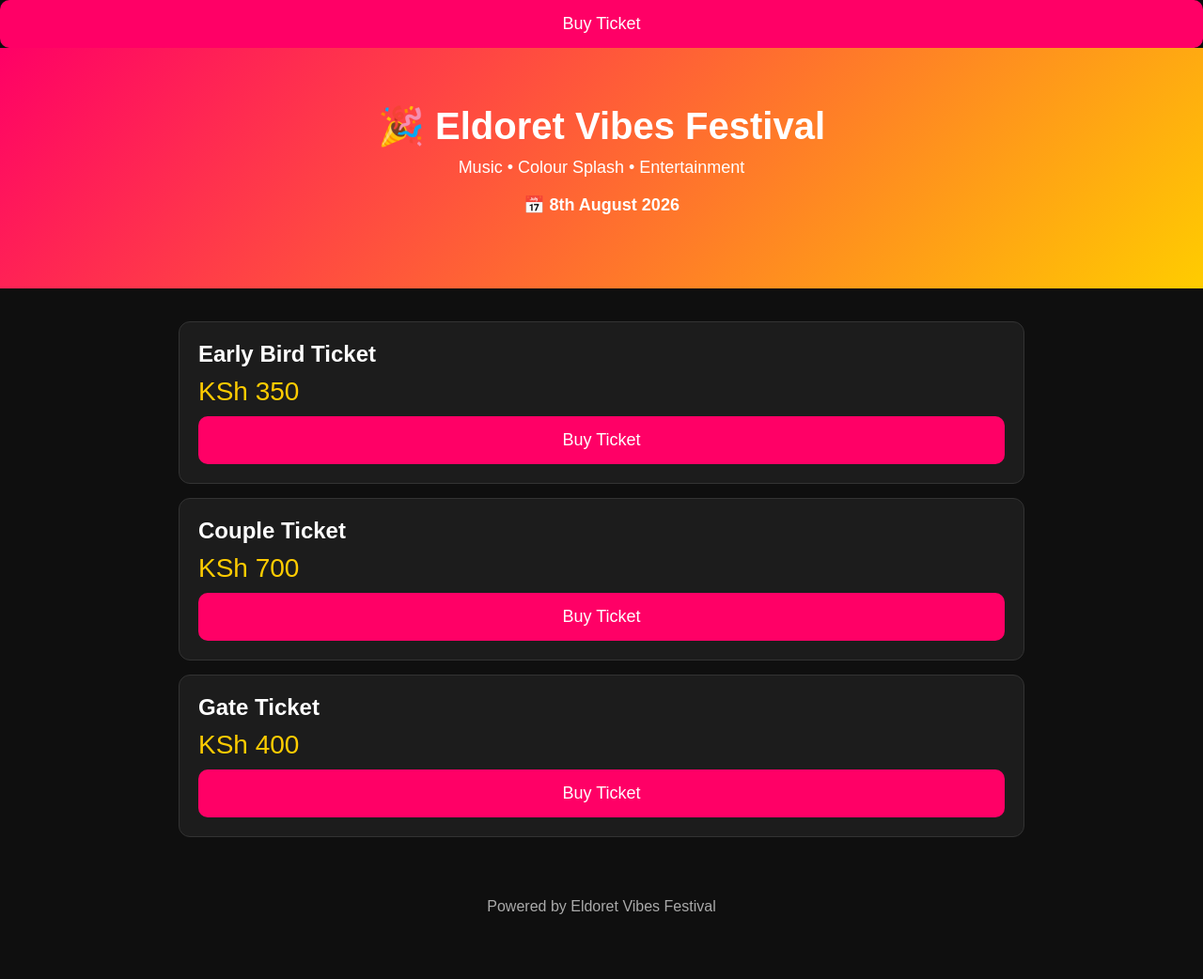
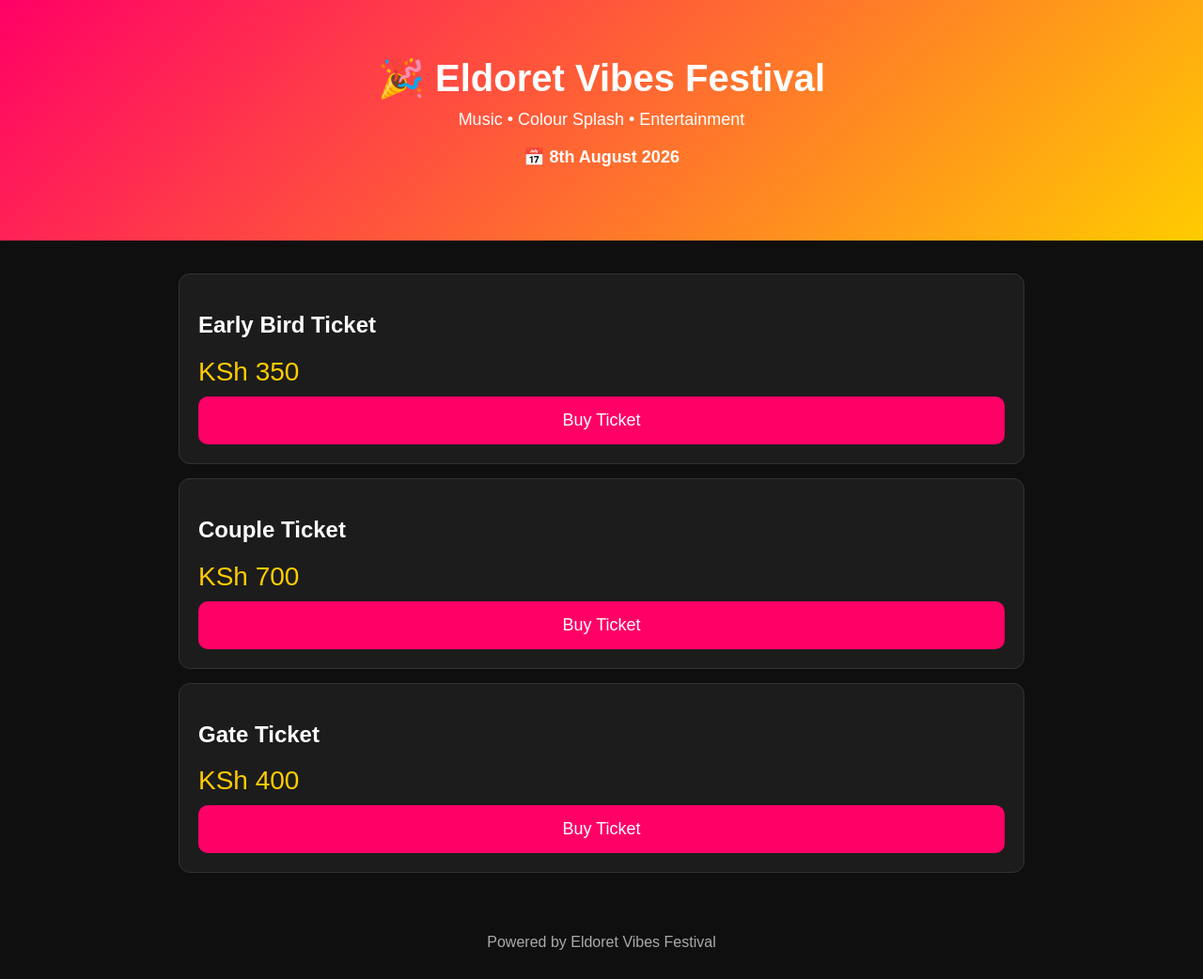
Before and after one commit to eldoret-vibes/eldoret-vibes-festival-2926, a plain HTML site: page index.html in a window 1280 px wide. Shown: the whole page at 94% size. Before the commit the page ends 1004 px from the top, so only its background shows below. Drawn offline with Linux system fonts and the light colour scheme.

Commit message:
Update index.html

```diff
--- a/index.html
+++ b/index.html
@@ -1,6 +1,4 @@
-<a href="https://YOUR-PAYMENT-LINK" target="_blank">
-  <button>Buy Ticket</button>
-</a><!DOCTYPE html>
+<!DOCTYPE html>
 <html lang="en">
 <head>
 <meta charset="UTF-8">
@@ -21,15 +19,8 @@ padding:60px 20px;
 text-align:center;
 }
 
-header h1{
-font-size:40px;
-margin:0;
-}
-
-header p{
-margin-top:10px;
-font-size:18px;
-}
+header h1{font-size:40px;margin:0;}
+header p{margin-top:10px;font-size:18px;}
 
 .container{
 padding:20px;
@@ -45,17 +36,13 @@ border-radius:12px;
 border:1px solid #333;
 }
 
-.ticket h2{
-margin:0;
-}
-
 .price{
 font-size:28px;
 color:#ffcc00;
 margin:10px 0;
 }
 
-button{
+a button{
 width:100%;
 padding:15px;
 border:none;
@@ -66,7 +53,7 @@ font-size:18px;
 cursor:pointer;
 }
 
-button:hover{
+a button:hover{
 background:#e6005c;
 }
 
@@ -76,8 +63,8 @@ padding:30px;
 color:#aaa;
 }
 </style>
+</head>
 
-</head>
 <body>
 
 <header>
@@ -91,19 +78,25 @@ color:#aaa;
 <div class="ticket">
 <h2>Early Bird Ticket</h2>
 <p class="price">KSh 350</p>
+<a href="https://YOUR-PAYMENT-LINK" target="_blank">
 <button>Buy Ticket</button>
+</a>
 </div>
 
 <div class="ticket">
 <h2>Couple Ticket</h2>
 <p class="price">KSh 700</p>
+<a href="https://YOUR-PAYMENT-LINK" target="_blank">
 <button>Buy Ticket</button>
+</a>
 </div>
 
 <div class="ticket">
 <h2>Gate Ticket</h2>
 <p class="price">KSh 400</p>
+<a href="https://YOUR-PAYMENT-LINK" target="_blank">
 <button>Buy Ticket</button>
+</a>
 </div>
 
 </div>
```
